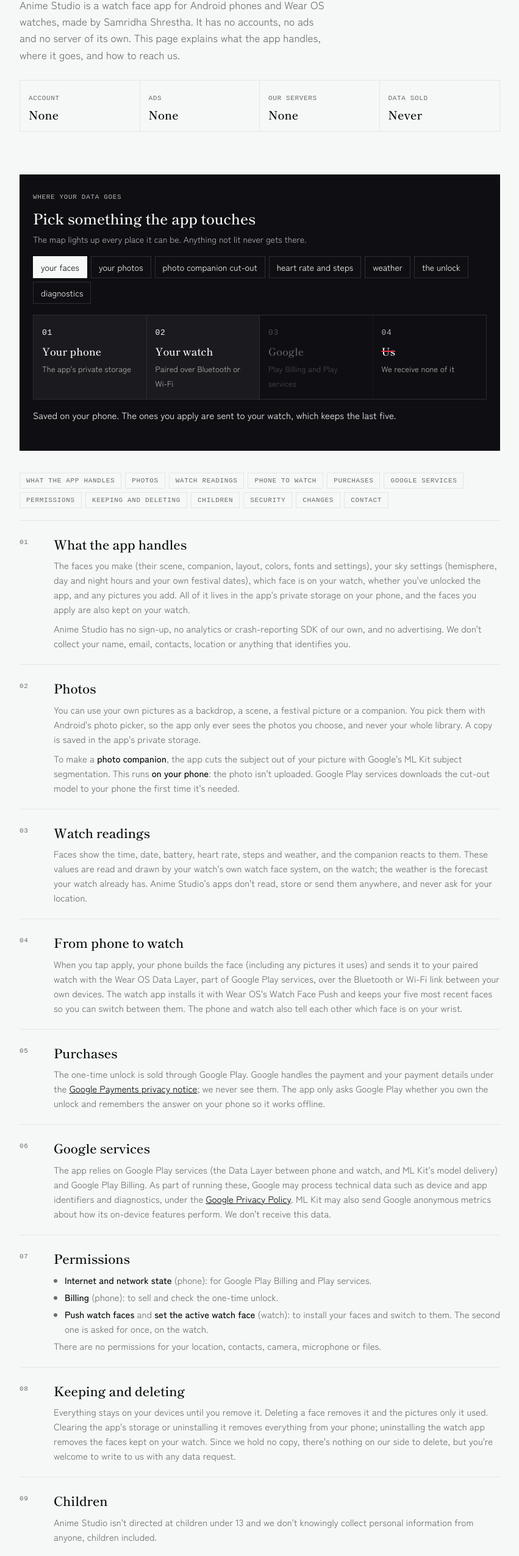
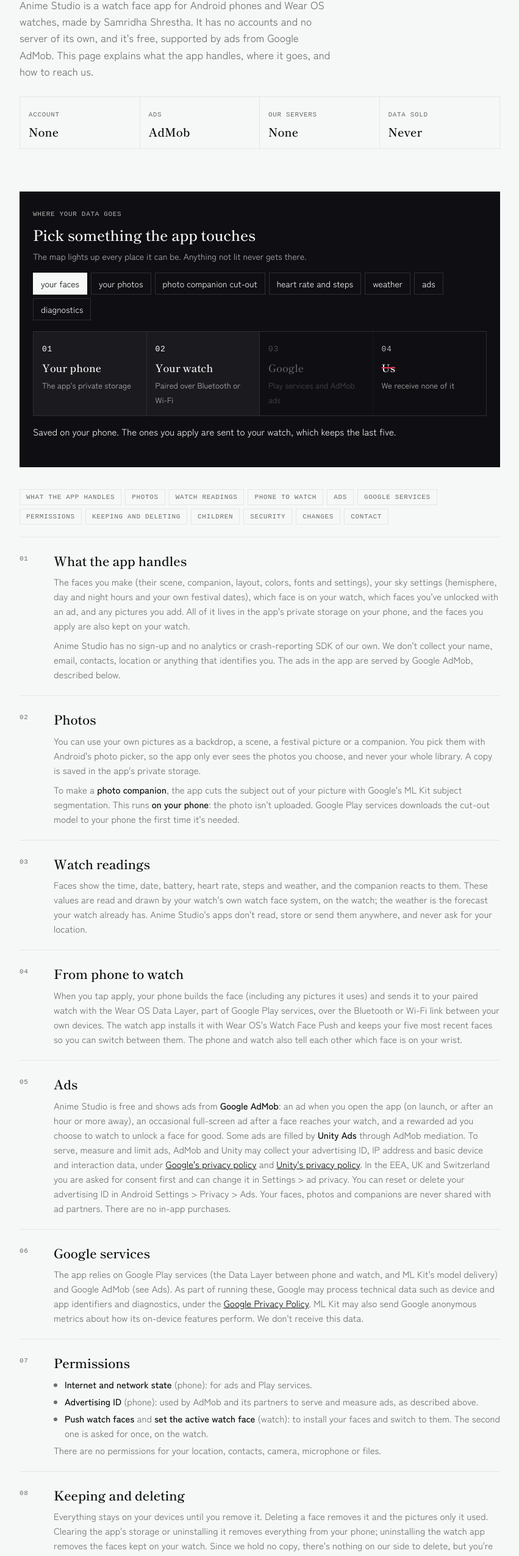
Before and after one commit to Nitride27/apps-ads, a plain HTML site: page privacypolicy_animestudio/index.html in a window 1280 px wide. Shown: the part 212-2763 px from the top of the page at 61% size, without its empty margins (214-1065 px from the left). Drawn offline with Linux system fonts and the light colour scheme; a web font is replaced by a local one.

Commit message:
Anime Studio: free with ads instead of a one-time unlock

```diff
--- a/privacypolicy_animestudio/index.html
+++ b/privacypolicy_animestudio/index.html
@@ -79,22 +79,22 @@ footer a{color:var(--muted);text-decoration:none;margin-right:16px}
 <meta property="og:image:height" content="630">
 <meta name="twitter:card" content="summary_large_image">
 <meta name="twitter:title" content="Anime Studio Privacy Policy">
-<meta name="twitter:description" content="What Anime Studio handles, where it goes, and how to reach us. No accounts, no ads, no server of its own.">
+<meta name="twitter:description" content="What Anime Studio handles, where it goes, and how to reach us. No accounts and no server of its own; free with Google AdMob ads.">
 <meta property="og:type" content="website">
 <meta property="og:title" content="Anime Studio Privacy Policy">
-<meta property="og:description" content="What Anime Studio handles, where it goes, and how to reach us. No accounts, no ads, no server of its own.">
+<meta property="og:description" content="What Anime Studio handles, where it goes, and how to reach us. No accounts and no server of its own; free with Google AdMob ads.">
 </head>
 <body>
 <div class="wrap">
 <div class="bar"><a class="brand" href="../animestudio/"><img src="../animestudio-icon.png" alt="">anime studio</a><a class="back" href="../animestudio/">About the app</a></div>
 
 <header class="top">
-<div class="mono">Privacy policy · Last updated 30 September 2026 · Package dev.animewatch.studio</div>
+<div class="mono">Privacy policy · Last updated 24 November 2026 · Package dev.animewatch.studio</div>
 <h1>Your faces stay yours.</h1>
-<p class="intro">Anime Studio is a watch face app for Android phones and Wear OS watches, made by Samridha Shrestha. It has no accounts, no ads and no server of its own. This page explains what the app handles, where it goes, and how to reach us.</p>
+<p class="intro">Anime Studio is a watch face app for Android phones and Wear OS watches, made by Samridha Shrestha. It has no accounts and no server of its own, and it's free, supported by ads from Google AdMob. This page explains what the app handles, where it goes, and how to reach us.</p>
 <div class="facts">
 <div><span class="mono">Account</span><b>None</b></div>
-<div><span class="mono">Ads</span><b>None</b></div>
+<div><span class="mono">Ads</span><b>AdMob</b></div>
 <div><span class="mono">Our servers</span><b>None</b></div>
 <div><span class="mono">Data sold</span><b>Never</b></div>
 </div>
@@ -108,19 +108,19 @@ footer a{color:var(--muted);text-decoration:none;margin-right:16px}
 <div class="nodes">
 <div class="node" data-n="phone"><span class="mono">01</span><b>Your phone</b><span>The app's private storage</span></div>
 <div class="node" data-n="watch"><span class="mono">02</span><b>Your watch</b><span>Paired over Bluetooth or Wi-Fi</span></div>
-<div class="node" data-n="google"><span class="mono">03</span><b>Google</b><span>Play Billing and Play services</span></div>
+<div class="node" data-n="google"><span class="mono">03</span><b>Google</b><span>Play services and AdMob ads</span></div>
 <div class="node never" data-n="us"><span class="mono">04</span><b>Us</b><span>We receive none of it</span></div>
 </div>
 <p class="why" id="why"></p>
 </div>
 
 <nav class="toc" aria-label="Sections">
-<a href="#s1">What the app handles</a><a href="#s2">Photos</a><a href="#s3">Watch readings</a><a href="#s4">Phone to watch</a><a href="#s5">Purchases</a><a href="#s6">Google services</a><a href="#s7">Permissions</a><a href="#s8">Keeping and deleting</a><a href="#s9">Children</a><a href="#s10">Security</a><a href="#s11">Changes</a><a href="#s12">Contact</a>
+<a href="#s1">What the app handles</a><a href="#s2">Photos</a><a href="#s3">Watch readings</a><a href="#s4">Phone to watch</a><a href="#s5">Ads</a><a href="#s6">Google services</a><a href="#s7">Permissions</a><a href="#s8">Keeping and deleting</a><a href="#s9">Children</a><a href="#s10">Security</a><a href="#s11">Changes</a><a href="#s12">Contact</a>
 </nav>
 
 <section id="s1"><span class="mono">01</span><div><h2>What the app handles</h2>
-<p>The faces you make (their scene, companion, layout, colors, fonts and settings), your sky settings (hemisphere, day and night hours and your own festival dates), which face is on your watch, whether you've unlocked the app, and any pictures you add. All of it lives in the app's private storage on your phone, and the faces you apply are also kept on your watch.</p>
-<p>Anime Studio has no sign-up, no analytics or crash-reporting SDK of our own, and no advertising. We don't collect your name, email, contacts, location or anything that identifies you.</p></div></section>
+<p>The faces you make (their scene, companion, layout, colors, fonts and settings), your sky settings (hemisphere, day and night hours and your own festival dates), which face is on your watch, which faces you've unlocked with an ad, and any pictures you add. All of it lives in the app's private storage on your phone, and the faces you apply are also kept on your watch.</p>
+<p>Anime Studio has no sign-up and no analytics or crash-reporting SDK of our own. We don't collect your name, email, contacts, location or anything that identifies you. The ads in the app are served by Google AdMob, described below.</p></div></section>
 
 <section id="s2"><span class="mono">02</span><div><h2>Photos</h2>
 <p>You can use your own pictures as a backdrop, a scene, a festival picture or a companion. You pick them with Android's photo picker, so the app only ever sees the photos you choose, and never your whole library. A copy is saved in the app's private storage.</p>
@@ -132,16 +132,16 @@ footer a{color:var(--muted);text-decoration:none;margin-right:16px}
 <section id="s4"><span class="mono">04</span><div><h2>From phone to watch</h2>
 <p>When you tap apply, your phone builds the face (including any pictures it uses) and sends it to your paired watch with the Wear OS Data Layer, part of Google Play services, over the Bluetooth or Wi-Fi link between your own devices. The watch app installs it with Wear OS's Watch Face Push and keeps your five most recent faces so you can switch between them. The phone and watch also tell each other which face is on your wrist.</p></div></section>
 
-<section id="s5"><span class="mono">05</span><div><h2>Purchases</h2>
-<p>The one-time unlock is sold through Google Play. Google handles the payment and your payment details under the <a href="https://payments.google.com/legaldocument?family=0.privacynotice">Google Payments privacy notice</a>; we never see them. The app only asks Google Play whether you own the unlock and remembers the answer on your phone so it works offline.</p></div></section>
+<section id="s5"><span class="mono">05</span><div><h2>Ads</h2>
+<p>Anime Studio is free and shows ads from <strong>Google AdMob</strong>: an ad when you open the app (on launch, or after an hour or more away), an occasional full-screen ad after a face reaches your watch, and a rewarded ad you choose to watch to unlock a face for good. Some ads are filled by <strong>Unity Ads</strong> through AdMob mediation. To serve, measure and limit ads, AdMob and Unity may collect your advertising ID, IP address and basic device and interaction data, under <a href="https://policies.google.com/privacy">Google's privacy policy</a> and <a href="https://unity.com/legal/game-player-and-app-user-privacy-policy">Unity's privacy policy</a>. In the EEA, UK and Switzerland you are asked for consent first and can change it in Settings &gt; ad privacy. You can reset or delete your advertising ID in Android Settings &gt; Privacy &gt; Ads. Your faces, photos and companions are never shared with ad partners. There are no in-app purchases.</p></div></section>
 
 <section id="s6"><span class="mono">06</span><div><h2>Google services</h2>
-<p>The app relies on Google Play services (the Data Layer between phone and watch, and ML Kit's model delivery) and Google Play Billing. As part of running these, Google may process technical data such as device and app identifiers and diagnostics, under the <a href="https://policies.google.com/privacy">Google Privacy Policy</a>. ML Kit may also send Google anonymous metrics about how its on-device features perform. We don't receive this data.</p></div></section>
+<p>The app relies on Google Play services (the Data Layer between phone and watch, and ML Kit's model delivery) and Google AdMob (see Ads). As part of running these, Google may process technical data such as device and app identifiers and diagnostics, under the <a href="https://policies.google.com/privacy">Google Privacy Policy</a>. ML Kit may also send Google anonymous metrics about how its on-device features perform. We don't receive this data.</p></div></section>
 
 <section id="s7"><span class="mono">07</span><div><h2>Permissions</h2>
 <ul>
-<li><strong>Internet and network state</strong> (phone): for Google Play Billing and Play services.</li>
-<li><strong>Billing</strong> (phone): to sell and check the one-time unlock.</li>
+<li><strong>Internet and network state</strong> (phone): for ads and Play services.</li>
+<li><strong>Advertising ID</strong> (phone): used by AdMob and its partners to serve and measure ads, as described above.</li>
 <li><strong>Push watch faces</strong> and <strong>set the active watch face</strong> (watch): to install your faces and switch to them. The second one is asked for once, on the watch.</li>
 </ul>
 <p>There are no permissions for your location, contacts, camera, microphone or files.</p></div></section>
@@ -150,7 +150,7 @@ footer a{color:var(--muted);text-decoration:none;margin-right:16px}
 <p>Everything stays on your devices until you remove it. Deleting a face removes it and the pictures only it used. Clearing the app's storage or uninstalling it removes everything from your phone; uninstalling the watch app removes the faces kept on your watch. Since we hold no copy, there's nothing on our side to delete, but you're welcome to write to us with any data request.</p></div></section>
 
 <section id="s9"><span class="mono">09</span><div><h2>Children</h2>
-<p>Anime Studio isn't directed at children under 13 and we don't knowingly collect personal information from anyone, children included.</p></div></section>
+<p>Anime Studio isn't directed at children under 13 and isn't part of Google Play's Families program, so its ads aren't limited to child-safe ads. We don't knowingly collect personal information from anyone, children included.</p></div></section>
 
 <section id="s10"><span class="mono">10</span><div><h2>Security</h2>
 <p>Your data sits in app-private storage that other apps can't read. Faces travel between your phone and watch only over their paired connection, and each face is signed before it's installed.</p></div></section>
@@ -172,7 +172,7 @@ var KINDS=[
  {label:"photo companion cut-out",at:["phone","watch"],why:"Cut out on your phone by ML Kit. The photo isn't uploaded; Google only delivers the model."},
  {label:"heart rate and steps",at:["watch"],why:"Read and drawn by your watch's own watch face system. The apps never touch them."},
  {label:"weather",at:["watch"],why:"The forecast your watch already has, read by its watch face system. The apps never see it or your location."},
- {label:"the unlock",at:["phone","google"],why:"Google Play sells it and knows you own it; your phone remembers the answer. We never see your payment."},
+ {label:"ads",at:["phone","google"],why:"Google AdMob (and Unity Ads through it) serves the ads and may use your advertising ID. The faces you unlock with an ad are remembered on your phone."},
  {label:"diagnostics",at:["google"],why:"Google Play services and ML Kit may send Google technical diagnostics under Google's privacy policy. We don't collect any."}];
 var kinds=document.getElementById("kinds"),why=document.getElementById("why"),nodes=document.querySelectorAll(".node[data-n]");
 function show(i){
```
Also changed, not shown: animestudio/index.html (+5 -5 lines), index.html (+2 -2 lines).
